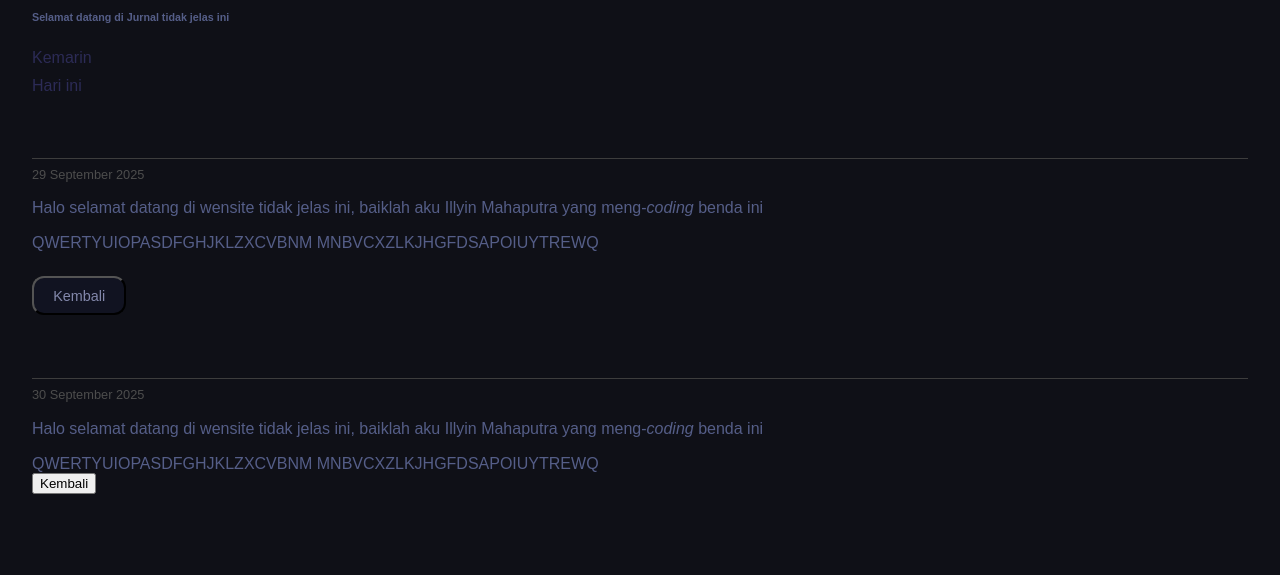
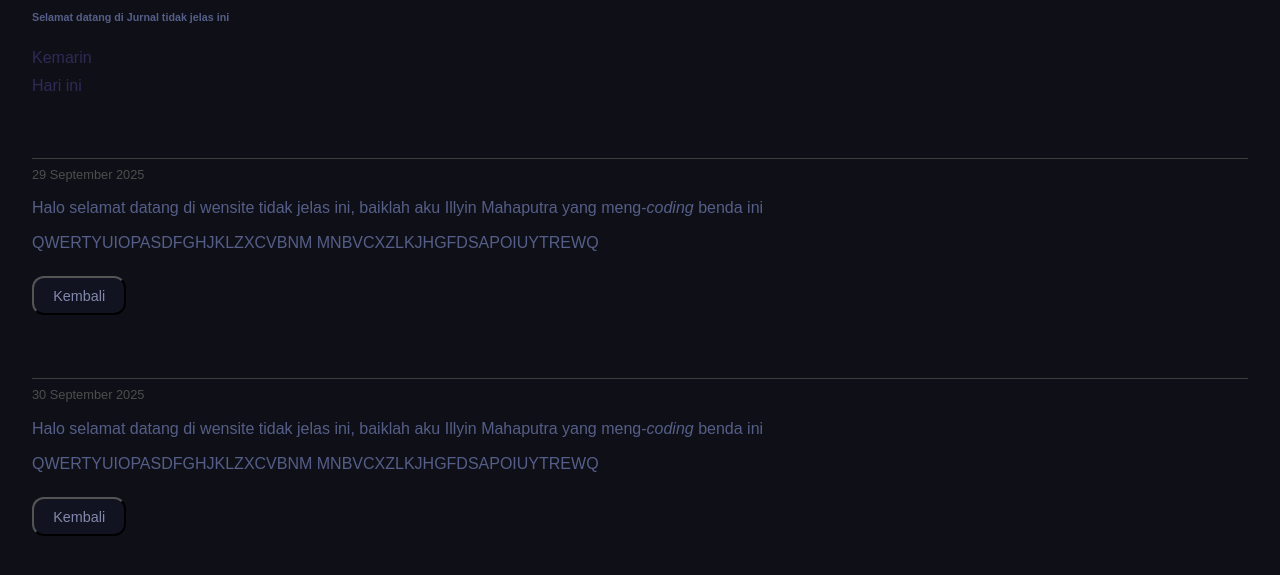
Before and after one commit to ilLyin/practice, a plain HTML site: page index.html in a window 1280 px wide. Shown: the part 81-656 px from the top of the page. Drawn offline with Linux system fonts and the light colour scheme.

Commit message:
Update index.html

```diff
--- a/index.html
+++ b/index.html
@@ -27,7 +27,7 @@
 <footer class="jurnal-footer">
     QWERTYUIOPASDFGHJKLZXCVBNM MNBVCXZLKJHGFDSAPOIUYTREWQ
     <div class="back-btn">
-        <button onclick="window.history.back()">Kembali </button>
+        <button onclick="window.history.back()">Kembali</button>
     </div>
 </footer>
 
@@ -42,7 +42,7 @@
 
 <footer class="jurnal-footer">
     QWERTYUIOPASDFGHJKLZXCVBNM MNBVCXZLKJHGFDSAPOIUYTREWQ
-    <div class="btn-back">
+    <div class="back-btn">
         <button onclick="window.history.back()">Kembali</button>
     </div>
 </footer>
```
